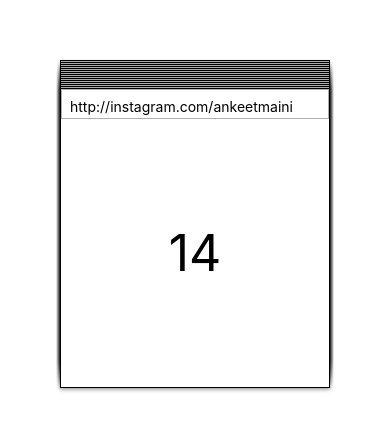
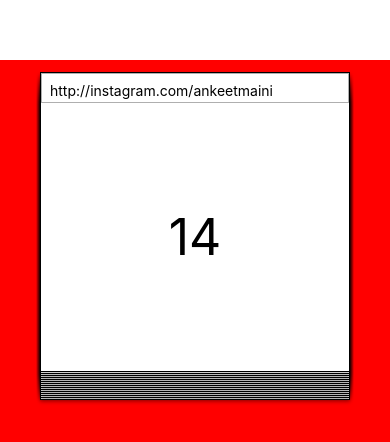
Before and after one commit to ankeetmaini/rn-animation-chrome-android, a React Native app: screen / in a window 390 px wide. Shown: the top 442 px of the page. Built offline with nearby package versions, Linux system fonts and the light colour scheme.

Commit message:
Remove ScrollView and add PanResponder

```diff
--- a/src/Card.tsx
+++ b/src/Card.tsx
@@ -30,7 +30,8 @@ const styles = StyleSheet.create({
     shadowOpacity: 0.25,
     shadowRadius: 3.84,
     elevation: 5,
-    backgroundColor: "#fff"
+    backgroundColor: "#fff",
+    margin: 40
   },
   url: {
     borderColor: "#afafaf",
--- a/src/Root.tsx
+++ b/src/Root.tsx
@@ -1,27 +1,40 @@
 import React, { useRef } from "react";
 import {
   StyleSheet,
-  Text,
-  View,
   SafeAreaView,
   ScrollView,
   Dimensions,
-  Animated
+  Animated,
+  PanResponder,
+  View
 } from "react-native";
 import Card from "./Card";
 
-const { height } = Dimensions.get("window");
-
+const TOTAL_CARDS = 15;
 export default function Root() {
   const animationValue = useRef(new Animated.Value(0)).current;
+  const panResponder = useRef(
+    PanResponder.create({
+      onMoveShouldSetPanResponder: () => true,
+      onPanResponderMove: (_, { dy }) => {
+        console.log(dy);
+      }
+    })
+  ).current;
+
+  animationValue.addListener(v => console.log("AnimationValue: ", v.value));
 
   return (
     <SafeAreaView style={styles.container}>
-      {Array.from({ length: 15 }).map((_, i) => {
+      <View
+        {...panResponder.panHandlers}
+        style={[StyleSheet.absoluteFill, { backgroundColor: "red" }]}
+      >
+        {Array.from({ length: TOTAL_CARDS }).map((_, i) => {
           const translateValue = animationValue.interpolate({
             inputRange: [0, 1],
-          outputRange: [i * 2, 50 + i * 10],
-          extrapolate: "clamp"
+            outputRange: [-i * 2, -50 + i * 10],
+            extrapolateLeft: "clamp"
           });
           return (
             <Animated.View
@@ -35,20 +48,7 @@ export default function Root() {
             </Animated.View>
           );
         })}
-      <ScrollView
-        style={StyleSheet.absoluteFill}
-        // dependent on cards length actually
-        contentContainerStyle={{ height: height * 3 }}
-        onScroll={Animated.event([
-          {
-            nativeEvent: {
-              contentOffset: {
-                y: animationValue
-              }
-            }
-          }
-        ])}
-      />
+      </View>
     </SafeAreaView>
   );
 }
@@ -56,9 +56,8 @@ export default function Root() {
 const styles = StyleSheet.create({
   container: {
     flex: 1,
-    backgroundColor: "#fff",
     alignItems: "center",
     justifyContent: "center",
-    margin: 60
+    marginTop: 60
   }
 });
--- a/tsconfig.json
+++ b/tsconfig.json
@@ -6,6 +6,7 @@
     "moduleResolution": "node",
     "noEmit": true,
     "skipLibCheck": true,
-    "resolveJsonModule": true
+    "resolveJsonModule": true,
+    "strict": true
   }
 }
```
Lines whose indentation alone changed are shown as unchanged.
